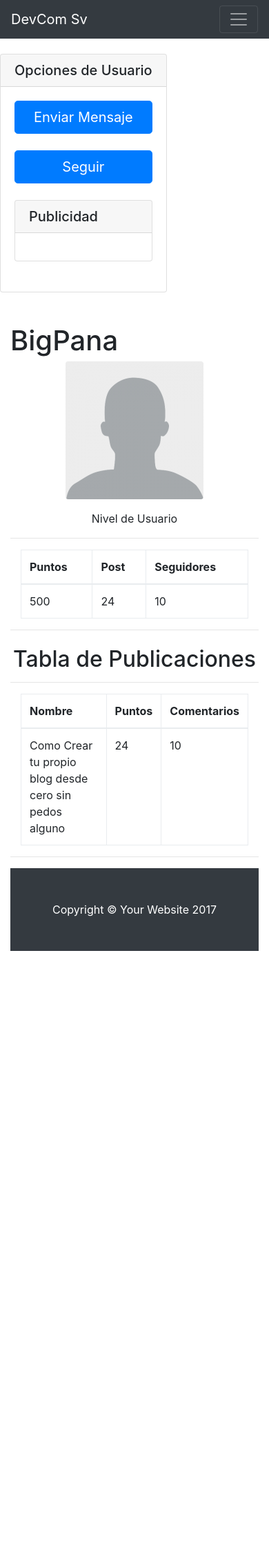
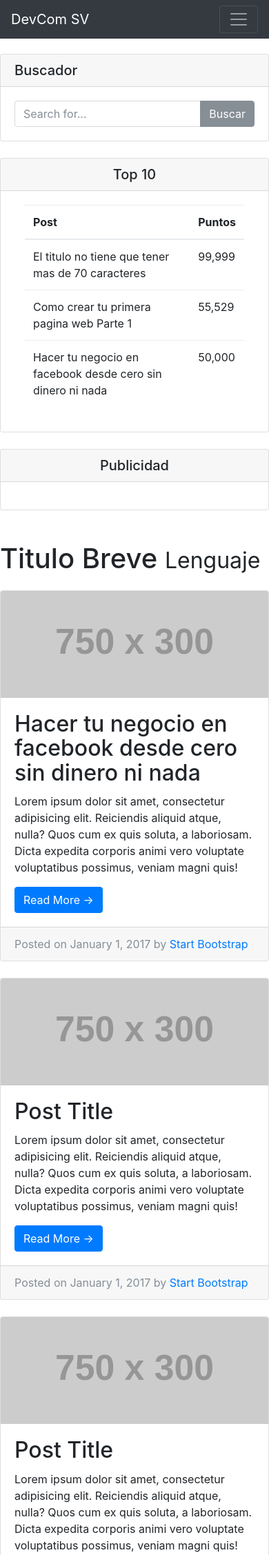
Before and after one commit to Panax97/Devcom, a PHP site: page / in a window 390 px wide. Shown: the top 2255 px of the page at 69% size. Before the commit the page ends 1379 px from the top, so only its background shows below. Run offline with PHP 8.4, Linux system fonts and the light colour scheme; grey boxes labelled with a size stand in for pictures from a placeholder-image service; some libraries are stand-ins or nearby versions.

Commit message:
Plantilla
Forms Creados

```diff
--- a/index.php
+++ b/index.php
@@ -8,7 +8,7 @@
     <meta name="description" content="">
     <meta name="author" content="">
 
-    <title>Blog Post - Start Bootstrap Template</title>
+    <title>DevCom Sv</title>
 
     <!-- Bootstrap core CSS -->
     <link href="vendor/bootstrap/css/bootstrap.min.css" rel="stylesheet">
@@ -23,25 +23,23 @@
     <!-- Navigation -->
     <nav class="navbar navbar-expand-lg navbar-dark bg-dark fixed-top">
       <div class="container">
-        <a class="navbar-brand" href="#">DevCom Sv</a>
+        <!--<a href="#" class="navbar-brand"><img src="img/toro.jpg" style="margin-top:-25px;"></a> -->
+        <a class="navbar-brand" href="index.php">DevCom SV</a>
         <button class="navbar-toggler" type="button" data-toggle="collapse" data-target="#navbarResponsive" aria-controls="navbarResponsive" aria-expanded="false" aria-label="Toggle navigation">
           <span class="navbar-toggler-icon"></span>
         </button>
         <div class="collapse navbar-collapse" id="navbarResponsive">
           <ul class="navbar-nav ml-auto">
             <li class="nav-item active">
-              <a class="nav-link" href="#">Home
+              <a class="nav-link" href="index.php">Home
                 <span class="sr-only">(current)</span>
               </a>
             </li>
             <li class="nav-item">
-              <a class="nav-link" href="#">About</a>
+              <a class="nav-link" href="#">Contactanos</a>
             </li>
             <li class="nav-item">
-              <a class="nav-link" href="#">Services</a>
-            </li>
-            <li class="nav-item">
-              <a class="nav-link" href="#">Contact</a>
+              <a class="nav-link" href="#">Perfil</a>
             </li>
           </ul>
         </div>
@@ -49,100 +47,215 @@
     </nav>
 
     <!-- Page Content -->
-    <div class="container">
+
 
       <div class="row">
-        <div class="card my-4">
-            <h5 class="card-header">Opciones de Usuario</h5>
+        <div class="col-md-4">
+          <div class="card my-4">
+            <h5 class="card-header">Buscador</h5>
             <div class="card-body">
               <div class="input-group">
-                <button type="submit" class="btn btn-primary btn-lg btn-block">Enviar Mensaje</button>
-              </div>
-            </br>
-              <div class="input-group">
-               <button type="submit" class="btn btn-primary btn-lg btn-block">Seguir</button>
-              </div>
-              <div class="card my-4">
-            <h5 class="card-header">Publicidad</h5>
-            <div class="card-body">
-              <div class="input-group">
+                <input type="text" class="form-control" placeholder="Search for...">
+                <span class="input-group-btn">
+                  <button class="btn btn-secondary" type="button">Buscar</button>
+                </span>
 
               </div>
             </div>
           </div>
-            </div>
-          </div>
+          <div class="card my-6">
+            <h5 class="card-header"><center>Top 10</center></h5>
+            <div class="card-body">
+              <div class="container">
 
-        <!-- Post Content Column -->
-        <div class="col-lg-8">
-
-          <!-- Title -->
-          <h1 class="mt-4">BigPana</h1>
-          <center><img class="img-fluid rounded" src="img/ic.png" alt=""></center>
-
-          <!-- Author -->
-          <p class="lead">
-            <center><a>Nivel de Usuario</a></center>
-          </p>
-
-          <hr>
-
-          <!-- Date/Time -->
-          <div class="container">
-  <table class="table table-bordered">
+  <table class="table table-condensed">
     <thead>
       <tr>
+        <th>Post</th>
         <th>Puntos</th>
-        <th>Post</th>
-        <th>Seguidores</th>
       </tr>
     </thead>
     <tbody>
       <tr>
-        <td>500</td>
-        <td>24</td>
-        <td>10</td>
+        <td>El titulo no tiene que tener mas de 70 caracteres</td>
+        <td>99,999</td>
+      </tr>
+      <tr>
+        <td>Como crear tu primera pagina web Parte 1</td>
+        <td>55,529</td>
+      </tr>
+      <tr>
+        <td>Hacer tu negocio en facebook desde cero sin dinero ni nada</td>
+        <td>50,000</td>
       </tr>
     </tbody>
   </table>
 </div>
 
-          <hr>
-         <center> <h2 class="mt-4">Tabla de Publicaciones</h2></center>
-         <hr>
+            </div>
+          </div>
 
-          <!-- Preview Image -->
-           <div class="container">
-  <table class="table table-bordered">
+          <div class="card my-4">
+            <h5 class="card-header"><center>Publicidad</center></h5>
+            <div class="card-body">
+
+            </div>
+          </div>
+
+
+        </div>
+
+        <!-- Post Content Column -->
+        <div class="col-lg-5">
+           <h1 class="my-4">Titulo Breve
+            <small>Lenguaje</small>
+          </h1>
+
+          <!-- Blog Post -->
+          <div class="card mb-4">
+            <img class="card-img-top" src="http://placehold.it/750x300" alt="Card image cap">
+            <div class="card-body">
+              <h2 class="card-title">Hacer tu negocio en facebook desde cero sin dinero ni nada</h2>
+              <p class="card-text">Lorem ipsum dolor sit amet, consectetur adipisicing elit. Reiciendis aliquid atque, nulla? Quos cum ex quis soluta, a laboriosam. Dicta expedita corporis animi vero voluptate voluptatibus possimus, veniam magni quis!</p>
+              <a href="#" class="btn btn-primary">Read More &rarr;</a>
+            </div>
+            <div class="card-footer text-muted">
+              Posted on January 1, 2017 by
+              <a href="#">Start Bootstrap</a>
+            </div>
+          </div>
+
+          <!-- Blog Post -->
+          <div class="card mb-4">
+            <img class="card-img-top" src="http://placehold.it/750x300" alt="Card image cap">
+            <div class="card-body">
+              <h2 class="card-title">Post Title</h2>
+              <p class="card-text">Lorem ipsum dolor sit amet, consectetur adipisicing elit. Reiciendis aliquid atque, nulla? Quos cum ex quis soluta, a laboriosam. Dicta expedita corporis animi vero voluptate voluptatibus possimus, veniam magni quis!</p>
+              <a href="#" class="btn btn-primary">Read More &rarr;</a>
+            </div>
+            <div class="card-footer text-muted">
+              Posted on January 1, 2017 by
+              <a href="#">Start Bootstrap</a>
+            </div>
+          </div>
+
+          <!-- Blog Post -->
+          <div class="card mb-4">
+            <img class="card-img-top" src="http://placehold.it/750x300" alt="Card image cap">
+            <div class="card-body">
+              <h2 class="card-title">Post Title</h2>
+              <p class="card-text">Lorem ipsum dolor sit amet, consectetur adipisicing elit. Reiciendis aliquid atque, nulla? Quos cum ex quis soluta, a laboriosam. Dicta expedita corporis animi vero voluptate voluptatibus possimus, veniam magni quis!</p>
+              <a href="#" class="btn btn-primary">Read More &rarr;</a>
+            </div>
+            <div class="card-footer text-muted">
+              Posted on January 1, 2017 by
+              <a href="#">Start Bootstrap</a>
+            </div>
+          </div>
+
+          <!-- Pagination -->
+          <ul class="pagination justify-content-center mb-4">
+            <li class="page-item">
+              <a class="page-link" href="#">&larr; Older</a>
+            </li>
+            <li class="page-item disabled">
+              <a class="page-link" href="#">Newer &rarr;</a>
+            </li>
+          </ul>
+
+
+
+        </div>
+
+        <!-- Sidebar Widgets Column -->
+        <div class="col-md-3">
+
+          <!-- Categories Widget -->
+          <div class="card my-5">
+            <h5 class="card-header">Categorias</h5>
+            <div class="card-body">
+              <div class="row">
+                <div class="col-lg-6">
+                  <ul class="list-unstyled mb-0">
+                    <li>
+                      <a href="#">Web Design</a>
+                    </li>
+                    <li>
+                      <a href="#">HTML</a>
+                    </li>
+                    <li>
+                      <a href="#">Java</a>
+                    </li>
+                  </ul>
+                </div>
+                <div class="col-lg-6">
+                  <ul class="list-unstyled mb-0">
+                    <li>
+                      <a href="#">JavaScript</a>
+                    </li>
+                    <li>
+                      <a href="#">CSS</a>
+                    </li>
+                    <li>
+                      <a href="#">SQL</a>
+                    </li>
+                  </ul>
+                </div>
+              </div>
+            </div>
+          </div>
+
+          <!-- Side Widget -->
+          <div class="card my-5">
+            <h5 class="card-header"><center>Publicidad</center></h5>
+            <div class="card-body">
+              You can put anything you want inside of these side widgets. They are easy to use, and feature the new Bootstrap 4 card containers!
+            </div>
+          </div>
+          <div class="card my-6">
+            <h5 class="card-header"><center>Top 10</center></h5>
+            <div class="card-body">
+              <div class="container">
+
+  <table class="table table-condensed">
     <thead>
       <tr>
-        <th>Nombre</th>
+        <th>Usuario</th>
         <th>Puntos</th>
-        <th>Comentarios</th>
       </tr>
     </thead>
     <tbody>
       <tr>
-        <td>Como Crear tu propio blog desde cero sin pedos alguno</td>
-        <td>24</td>
-        <td>10</td>
+        <td>ManuVill96</td>
+        <td>99,999</td>
+      </tr>
+      <tr>
+        <td>Kevin_Biker28</td>
+        <td>55,529</td>
+      </tr>
+      <tr>
+        <td>Pana_G97</td>
+        <td>50,000</td>
       </tr>
     </tbody>
   </table>
 </div>
 
-          <hr>
+            </div>
+          </div>
+
+        </div>
 
       </div>
       <!-- /.row -->
 
-    </div>
+
     <!-- /.container -->
 
     <!-- Footer -->
     <footer class="py-5 bg-dark">
       <div class="container">
-        <p class="m-0 text-center text-white">Copyright &copy; Your Website 2017</p>
+        <p class="m-0 text-center text-white">Creado Por chiltex</p>
       </div>
       <!-- /.container -->
     </footer>
```
Also changed, not shown: clases/conexion.php (added, +13 -0 lines), index2.php (deleted, +0 -157 lines), post.php (added, +222 -0 lines).
